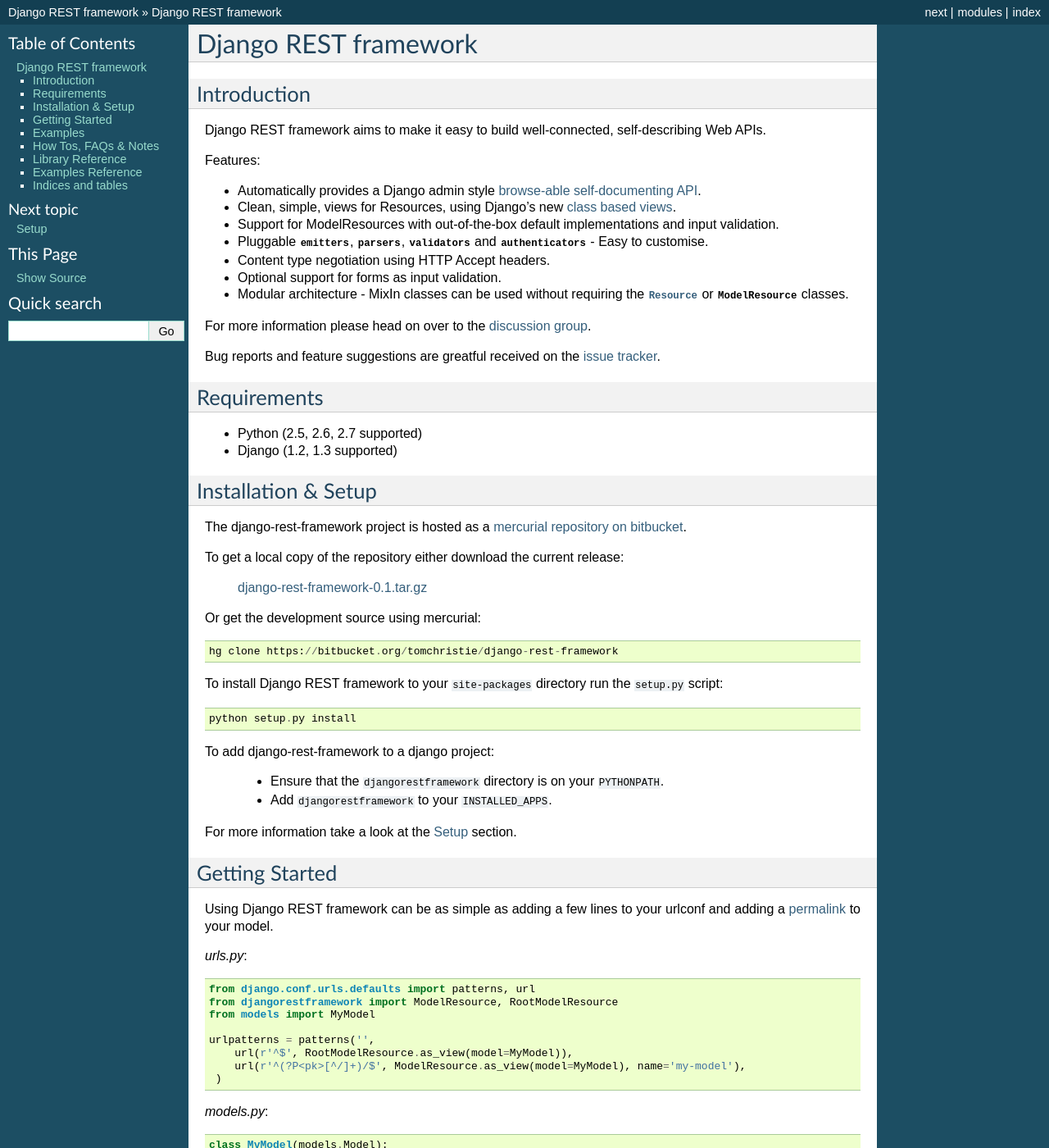
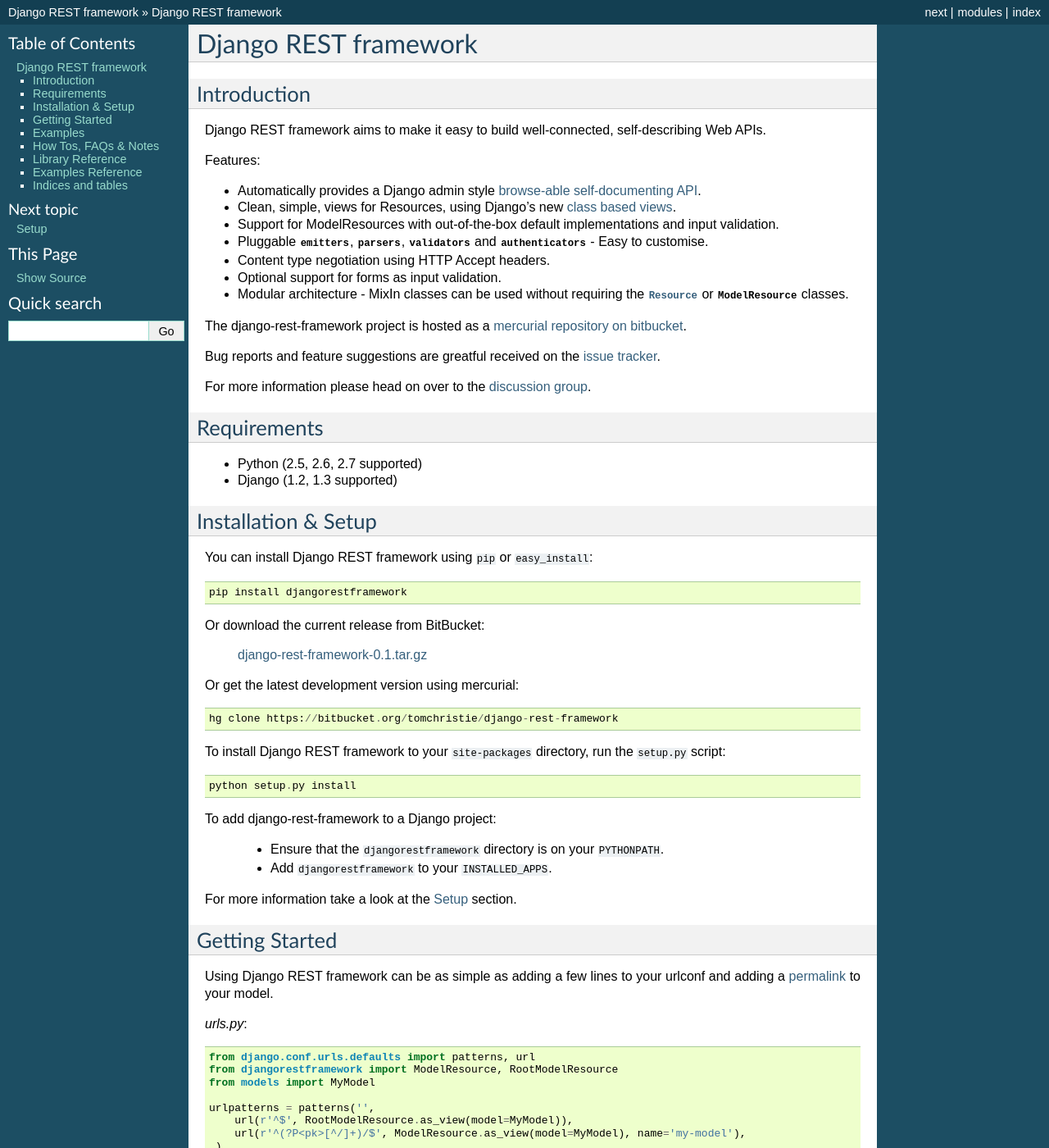
Before and after one commit to kartikeya1213/django-rest-framework, a Sphinx documentation site: the page built from docs/index.rst, in a window 1280 px wide and 1400 px high. Shown: the whole window at 82% size. Built offline with Sphinx 7.4.7, drawn with Linux system fonts in a browser that asks for light colours.

Commit message:
Add pip/easy_install to the docs

```diff
--- a/docs/index.rst
+++ b/docs/index.rst
@@ -21,9 +21,12 @@ Features:
 * Optional support for forms as input validation.
 * Modular architecture - MixIn classes can be used without requiring the :class:`.Resource` or :class:`.ModelResource` classes.
 
+The django-rest-framework project is hosted as a `mercurial repository on bitbucket <https://bitbucket.org/tomchristie/django-rest-framework>`_.
+
+Bug reports and feature suggestions are greatful received on the `issue tracker <https://bitbucket.org/tomchristie/django-rest-framework/issues?sort=version>`_.
+
 For more information please head on over to the `discussion group <http://groups.google.com/group/django-rest-framework>`_.
 
-Bug reports and feature suggestions are greatful received on the `issue tracker <https://bitbucket.org/tomchristie/django-rest-framework/issues?sort=version>`_.
 
 Requirements
 ------------
@@ -35,21 +38,24 @@ Requirements
 Installation & Setup
 --------------------
 
-The django-rest-framework project is hosted as a `mercurial repository on bitbucket <https://bitbucket.org/tomchristie/django-rest-framework>`_.
 
-To get a local copy of the repository either download the current release:
+You can install Django REST framework using ``pip`` or ``easy_install``::
+
+	pip install djangorestframework
+
+Or download the current release from BitBucket:
 
     `django-rest-framework-0.1.tar.gz <https://bitbucket.org/tomchristie/django-rest-framework/downloads/django-rest-framework-0.1.tar.gz>`_
 
-Or get the development source using mercurial::
+Or get the latest development version using mercurial::
 
     hg clone https://bitbucket.org/tomchristie/django-rest-framework
 
-To install Django REST framework to your ``site-packages`` directory run the ``setup.py`` script::
+To install Django REST framework to your ``site-packages`` directory, run the ``setup.py`` script::
 
     python setup.py install
 
-To add django-rest-framework to a django project:
+To add django-rest-framework to a Django project:
 
     * Ensure that the ``djangorestframework`` directory is on your ``PYTHONPATH``.
     * Add ``djangorestframework`` to your ``INSTALLED_APPS``.
```
